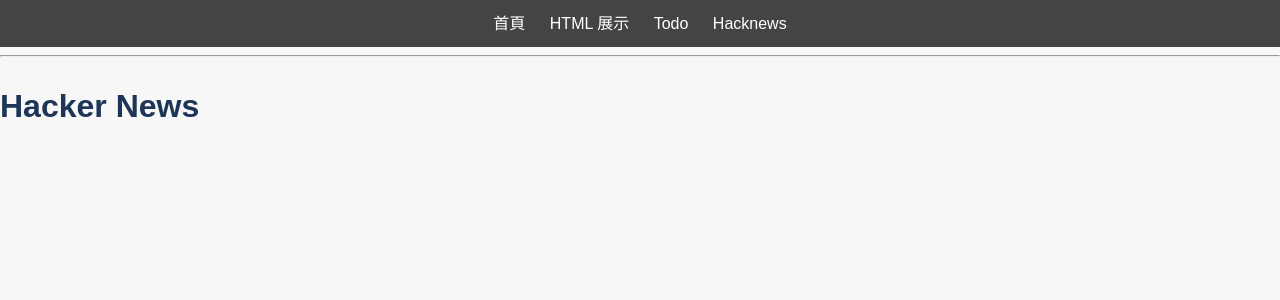
After one commit to smikoh26/123, a Flask app: page /news in a window 1280 px wide. The commit adds this page. Shown: the top 300 px of the page. Run offline with Flask 3, Linux system fonts and the light colour scheme; data that the repository does not hold is empty.

Commit message:
Type what you did.

```diff
--- a/app.py
+++ b/app.py
@@ -2,6 +2,9 @@ from flask import Flask, render_template, request, redirect
 from flask_sqlalchemy import SQLAlchemy
 from dotenv import load_dotenv
 import os
+import requests
+from bs4 import BeautifulSoup
+
 
 load_dotenv()
 
@@ -77,6 +80,35 @@ def update_todo(id):
 def about():
     return "<h1>About Page</h1><p>This is the about page.</p><a href='/'>Back to Home</a>"
 
+@app.route("/news")
+def news():
+
+    url = "https://news.ycombinator.com/"
+
+    response = requests.get(url)
+
+    soup = BeautifulSoup(
+        response.text,
+        "html.parser"
+    )
+
+    titles = soup.select(".titleline a")
+
+    result = ""
+
+    news_list = []
+
+    for title in titles:
+
+        news_list.append({
+            "title": title.text,
+            "url": title["href"]
+        })
+
+    return render_template(
+        "news.html",
+        news_list=news_list
+    )
 if __name__ == "__main__":
     app.run(
         host="0.0.0.0",
--- a/requirements.txt
+++ b/requirements.txt
@@ -2,3 +2,5 @@ flask
 python-dotenv
 Flask-SQLAlchemy
 psycopg2-binary
+requests
+bs4
--- a/templates/home.html
+++ b/templates/home.html
@@ -4,7 +4,7 @@
         <meta charset="UTF-8" />
         <meta name="viewport" content="width=device-width, initial-scale=1.0" />
         <title>Flask MVP</title>
-          <link rel="stylesheet" href="{{ url_for('static', filename='index.css') }}">
+        <link rel="stylesheet" href="{{ url_for('static', filename='index.css') }}">
     </head>
     <body>
          {% extends "navbar.html" %}
--- a/templates/navbar.html
+++ b/templates/navbar.html
@@ -1,7 +1,8 @@
     <nav>
         <a href="{{ url_for('home') }}">首頁</a>
         <a href="{{ url_for('html_tags') }}">HTML 展示</a>
-        <a href="{{ url_for('todo') }}">首頁</a>
+        <a href="{{ url_for('todo') }}">Todo</a>
+        <a href="{{ url_for('news') }}">Hacknews</a>
     </nav>
 
     <hr>
--- /dev/null
+++ b/templates/news.html
@@ -0,0 +1,25 @@
+<!DOCTYPE html>
+<html>
+    <head>
+        <title>Hacker News</title>
+
+        <link rel="stylesheet" href="{{ url_for('static', filename='index.css') }}">
+    </head>
+    <body>
+        {% extends "navbar.html" %}
+
+{% block content %}
+        <h1>Hacker News</h1>
+        <ul>
+            {% for news in news_list %}
+
+                <li>
+                    <a href="{{ news.url }}" target="_blank">
+                        {{ news.title }}
+                    </a>
+                </li>
+            {% endfor %}
+        </ul>
+    </body>
+        {% endblock %}
+</html>
```
